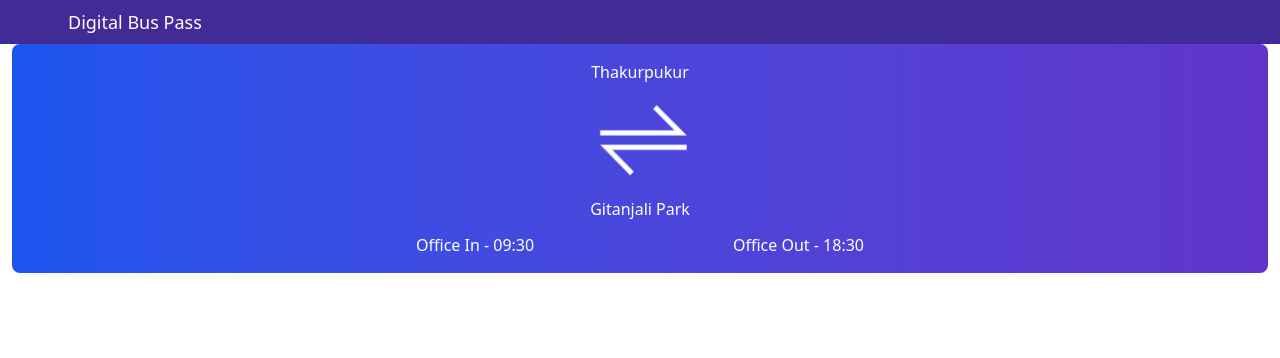
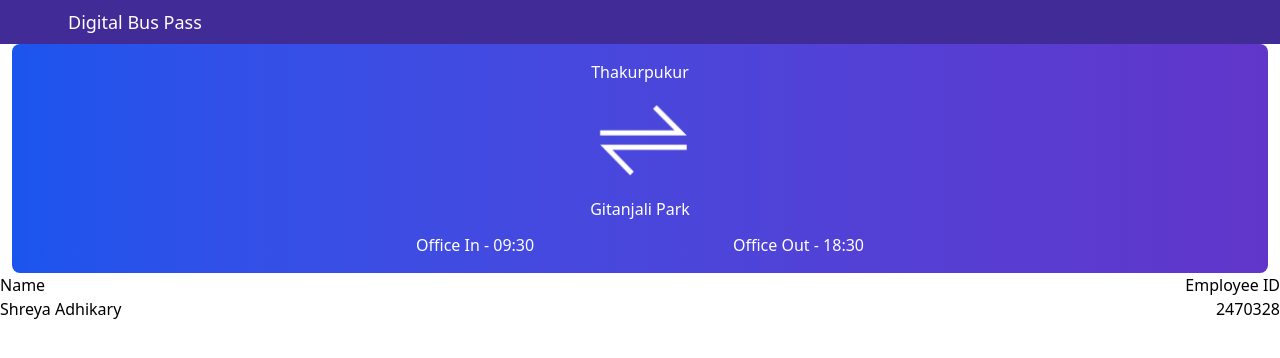
Before and after one commit to Raj-Banerjee/Bus-Pass, a React (Vite) app: page / in a window 1280 px wide. Shown: the top 358 px of the page. Built offline with nearby package versions, Linux system fonts and the light colour scheme; some icons are missing.

Commit message:
NameCard creation

```diff
--- /dev/null
+++ b/src/components/nameCard.jsx
@@ -0,0 +1,20 @@
+import React from "react";
+
+const NameCard = () => {
+  return (
+    <div>
+      <div className="flex justify-between">
+        <div className="justify-items-start">
+          <div className="text">Name</div>
+          <div className="text">Shreya Adhikary</div>
+        </div>
+        <div className="justify-items-end">
+          <div className="text">Employee ID</div>
+          <div className="text">2470328</div>
+        </div>
+      </div>
+    </div>
+  );
+};
+
+export default NameCard;
--- a/src/landingPage.jsx
+++ b/src/landingPage.jsx
@@ -1,10 +1,12 @@
 import React from 'react'
 import Banner from './components/banner'
+import NameCard from './components/nameCard'
 
 const landingPage = () => {
   return (
     <>
     <Banner/>
+    <NameCard/>
     </>
   )
 }
```
Also changed, not shown: src/components/banner.jsx (+0 -9 lines).
